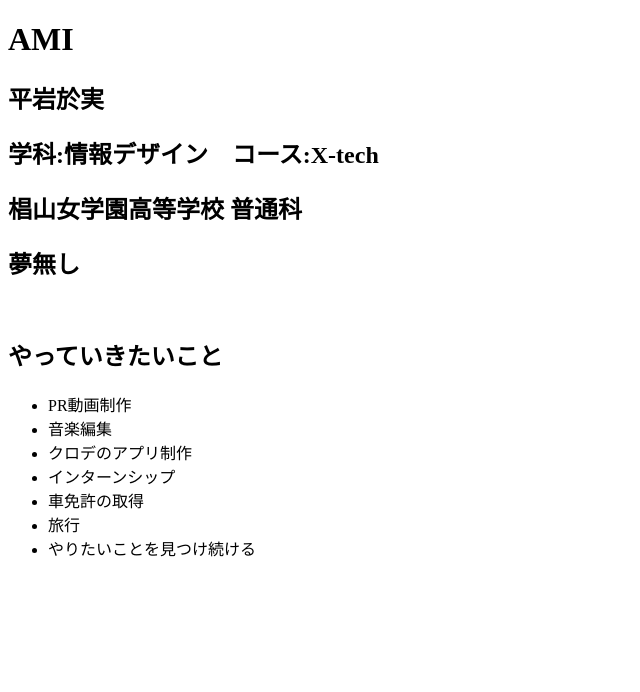
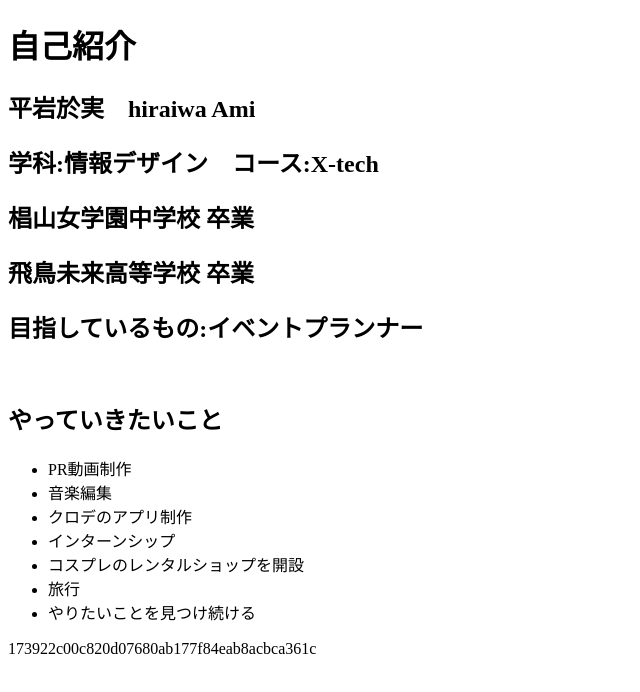
Before and after one commit to hiraiwaami/hiraiwaami.github.io, a plain HTML site: page cv/cv.html in a window 1280 px wide. Shown: the whole page, without its empty margins (0-640 px from the left). Drawn offline with Linux system fonts and the light colour scheme.

Commit message:
cv.html
cv.html

```diff
--- a/cv/cv.html
+++ b/cv/cv.html
@@ -5,11 +5,12 @@
     <title>AMI</title>
   </head>
   <body>
-    <h1>AMI</h1>
-    <h2>平岩於実</h2>
+    <h1>自己紹介</h1>
+    <h2>平岩於実　hiraiwa Ami</h2>
     <h2>学科:情報デザイン　コース:X-tech</h2>
-    <h2>椙山女学園高等学校 普通科</h2>
-    <h2>夢無し</h2>
+    <h2>椙山女学園中学校 卒業</h2>
+    <h2>飛鳥未来高等学校 卒業</h2>
+    <h2>目指しているもの:イベントプランナー</h2>
     <br>
     <h2>やっていきたいこと</h2>
     <ul>
@@ -17,10 +18,11 @@
     <li>音楽編集</li>
     <li>クロデのアプリ制作</li>
     <li>インターンシップ</li>
-    <li>車免許の取得</li>
+    <li>コスプレのレンタルショップを開設</li>
     <li>旅行</li>
     <li>やりたいことを見つけ続ける</li>
     </ul>
 
   </body>
 </html>
+173922c00c820d07680ab177f84eab8acbca361c
```
Also changed, not shown: 1 other file.
